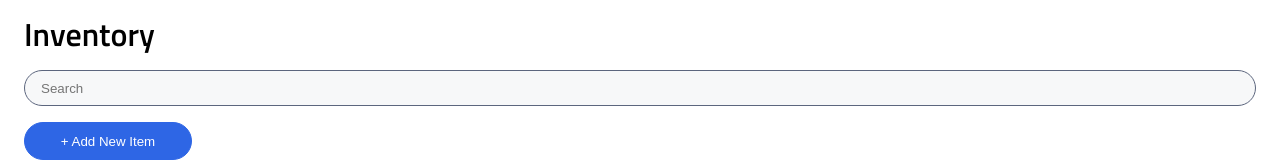
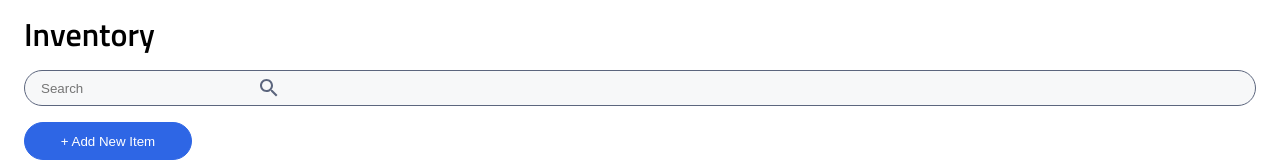
Before and after one commit to pshenoy30/InStock-Frontend, a React (Vite) app: page /inventory in a window 1280 px wide. Shown: the part 120-282 px from the top of the page. Built offline with nearby package versions, Linux system fonts and the light colour scheme.

Commit message:
added the search icon

```diff
--- a/src/components/SearchNav/SearchNav.scss
+++ b/src/components/SearchNav/SearchNav.scss
@@ -25,6 +25,9 @@
         box-sizing: border-box;
         width: 100%;
         height: 2.25rem;
+        background-image: url("../../assets/icons/search-24px.svg");
+        background-repeat: no-repeat;
+        background-position: 14.5rem center;
         color: $secondary-slate;
         background-color: $background-lightgrey;
         padding: 0.5rem 1rem;
```
